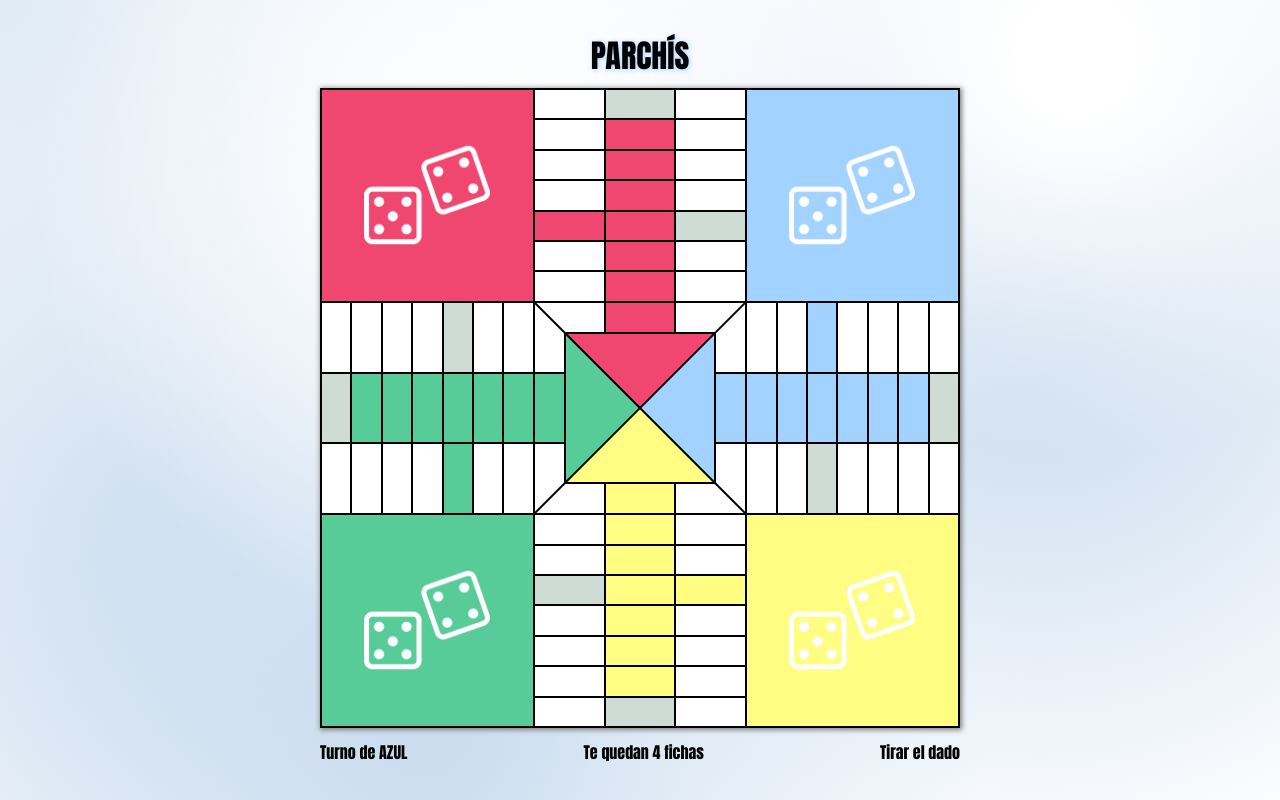
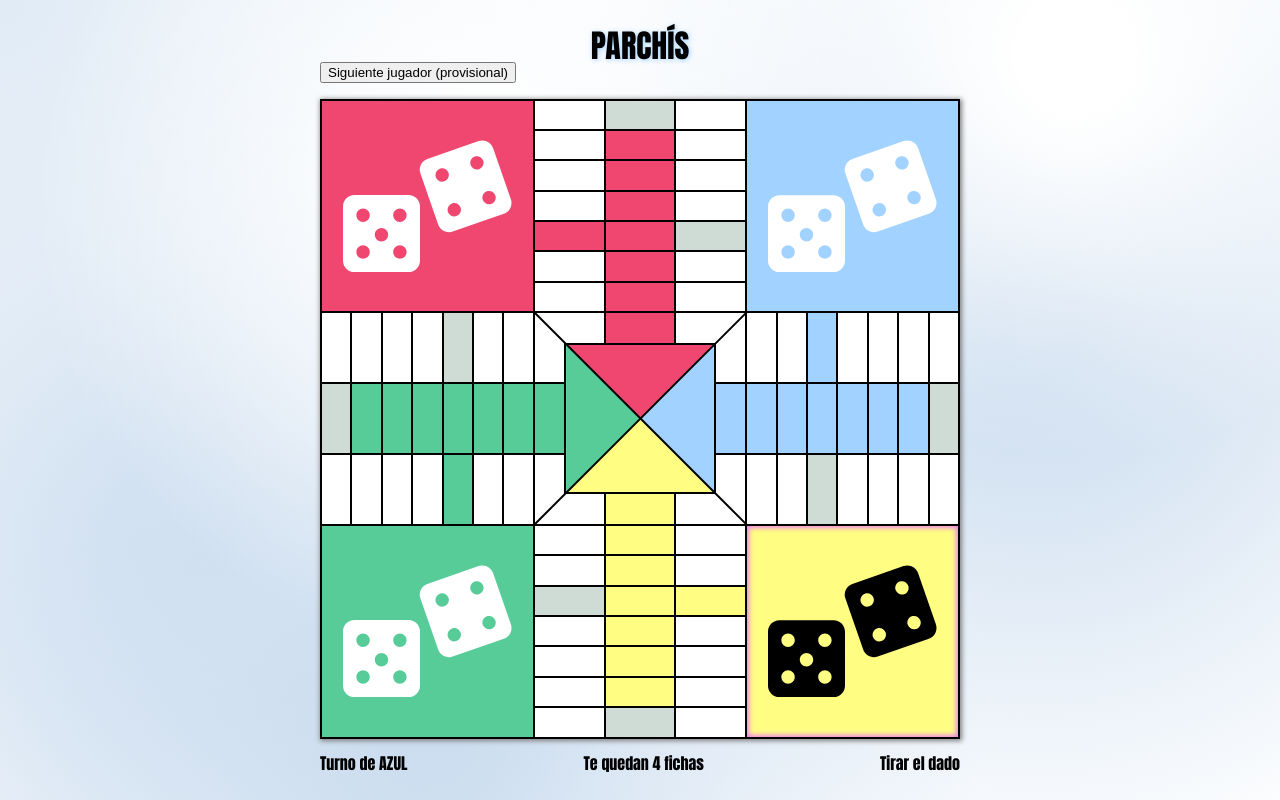
Before and after one commit to andpramor/parchis, a React (Vite) app: page / in a window 1280 px wide. Built offline with nearby package versions, Linux system fonts and the light colour scheme.

Commit message:
Gestión de turnos

```diff
--- a/src/App.css
+++ b/src/App.css
@@ -6,6 +6,7 @@
     --yellow: #fffd82;
     --blue: #a2d2ff;
     --safe: #cfdbd5;
+    --turn: violet;
     background-color: hsla(0, 0%, 100%, 1);
     background-image: radial-gradient(
             circle at 84% 7%,
--- a/src/App.jsx
+++ b/src/App.jsx
@@ -4,14 +4,34 @@ import { Board } from './components/Board/Board.jsx'
 import { Info } from './components/Info/Info.jsx'
 
 function App () {
-  const [turn, setTurn] = useState('')
-  const [positions, setPositions] = useState([{ yellow: [0, 0, 0, 0] }, { blue: [0, 0, 0, 0] }, { red: [0, 0, 0, 0] }, { green: [0, 0, 0, 0] }])
+  const [turn, setTurn] = useState('yellow')
+  // const [positions, setPositions] = useState([{ yellow: [0, 0, 0, 0] }, { blue: [0, 0, 0, 0] }, { red: [0, 0, 0, 0] }, { green: [0, 0, 0, 0] }])
   // En el turno de cada color, primero no sale nada o se pone negro o de algun color x su fondo de casa (el svg de los dos dados). Cuando se le da a tirar el dado, se borra ese svg y se sustituye por uno de los de una sola cara (animación: varios random durante x tiempo, cambiando cada x tiempo y luego se fija uno). Cuando se fija, se mueve la ficha, deja de ser el turno, se pasa a blanco de nuevo el svg de fondo.
+
+  const handleNextTurn = () => {
+    switch (turn) {
+      case 'yellow':
+        setTurn('blue')
+        break
+      case 'blue':
+        setTurn('red')
+        break
+      case 'red':
+        setTurn('green')
+        break
+      case 'green':
+        setTurn('yellow')
+        break
+    }
+  }
 
   return (
     <div className='app'>
-      <h1>PARCHÍS</h1>
-      <Board />
+      <div>
+        <h1>PARCHÍS</h1>
+        <button onClick={handleNextTurn}>Siguiente jugador (provisional)</button>
+      </div>
+      <Board turn={turn} />
       <Info />
     </div>
   )
--- a/src/components/Board/Board.css
+++ b/src/components/Board/Board.css
@@ -20,7 +20,6 @@
 
 .quadrant {
     display: grid;
-    place-content: center;
 }
 
 .tile {
@@ -54,17 +53,6 @@
 
 .safe {
     background-color: var(--safe);
-}
-
-#redQuadrant,
-#blueQuadrant,
-#greenQuadrant,
-#yellowQuadrant {
-    border: 1px solid black;
-    background-image: url(../../assets/diceIcon.png);
-    background-size: 60%;
-    background-position: center center;
-    background-repeat: no-repeat;
 }
 
 /* En vez de lo de arriba, componente svg que pueda cambiar de color, que sea un poco más grande cuando sea el dado "rodando". */
--- a/src/components/Board/Board.jsx
+++ b/src/components/Board/Board.jsx
@@ -1,10 +1,11 @@
+import { ColorHome } from '../ColorHome/ColorHome'
 import './Board.css'
 
-export const Board = ({ turn = 'blue' }) => {
+export const Board = ({ turn }) => {
   return (
     <div className='board-container'>
       <div className='board'>
-        <div className='quadrant redtile' id='redQuadrant' />
+        <ColorHome playerColor='red' turn={turn === 'red'} />
         <div className='quadrant' id='topPathQuadrant'>
           <div className='tile' id='tile35' />
           <div className='tile redtile safe' id='redtile1' />
@@ -28,7 +29,7 @@ export const Board = ({ turn = 'blue' }) => {
           <div className='tile redtile' id='redtile7' />
           <div className='tile' id='tile27' />
         </div>
-        <div className='quadrant bluetile' id='blueQuadrant' />
+        <ColorHome playerColor='blue' turn={turn === 'blue'} />
         <div className='quadrant' id='leftPathQuadrant'>
           <div className='tile' id='tile50' />
           <div className='tile' id='tile49' />
@@ -103,7 +104,7 @@ export const Board = ({ turn = 'blue' }) => {
           <div className='tile' id='tile15' />
           <div className='tile' id='tile16' />
         </div>
-        <div className='quadrant greentile' id='greenQuadrant' />
+        <ColorHome playerColor='green' turn={turn === 'green'} />
         <div className='quadrant' id='botPathQuadrant'>
           <div className='tile' id='tile61' />
           <div className='tile yellowtile' id='yellowtile7' />
@@ -127,7 +128,7 @@ export const Board = ({ turn = 'blue' }) => {
           <div className='tile yellowtile safe' id='yellowtile1' />
           <div className='tile' id='tile1' />
         </div>
-        <div className='quadrant yellowtile' id='yellowQuadrant' />
+        <ColorHome playerColor='yellow' turn={turn === 'yellow'} />
       </div>
     </div>
   )
--- /dev/null
+++ b/src/components/ColorHome/ColorHome.css
@@ -0,0 +1,30 @@
+.colorHome {
+    border: 1px solid black;
+    display: grid;
+    place-items: center;
+}
+
+.colorHome--turn {
+    box-shadow: 0 0 5px 2px inset var(--turn);
+}
+
+.redHome {
+    background-color: var(--red);
+}
+
+.blueHome {
+    background-color: var(--blue);
+}
+
+.greenHome {
+    background-color: var(--green);
+}
+
+.yellowHome {
+    background-color: var(--yellow);
+}
+
+.colorHome svg {
+    width: 80%;
+    height: auto;
+}
--- /dev/null
+++ b/src/components/ColorHome/ColorHome.jsx
@@ -0,0 +1,20 @@
+import { useEffect, useState } from 'react'
+import './ColorHome.css'
+
+export const ColorHome = ({ playerColor, turn }) => {
+  const [svgColor, setSvgColor] = useState('white')
+  useEffect(() => {
+    if (turn) setSvgColor('black')
+    else setSvgColor('white')
+  }, [turn])
+  return (
+    <div className={`colorHome ${playerColor}Home ${turn ? 'colorHome--turn' : ''}`} id={`${playerColor}Quadrant`}>
+      <svg fill={svgColor} xmlns='http://www.w3.org/2000/svg' viewBox='0 0 50.346 50.346'>
+        <g>
+          <path d='M50.155,23.082L44.828,7.783c-0.476-1.365-1.767-2.282-3.211-2.282c-0.381,0-0.757,0.063-1.118,0.189l-15.3,5.327 c-0.857,0.299-1.547,0.914-1.942,1.731c-0.396,0.818-0.448,1.74-0.149,2.598l5.327,15.3c0.476,1.364,1.766,2.282,3.21,2.282 c0.381,0,0.758-0.064,1.119-0.19l15.298-5.327c0.858-0.298,1.549-0.913,1.943-1.73C50.4,24.863,50.454,23.94,50.155,23.082z M30.286,17.718c-1.043,0.363-2.183-0.188-2.546-1.231c-0.363-1.043,0.188-2.183,1.231-2.547c1.043-0.363,2.183,0.188,2.546,1.231 C31.88,16.214,31.329,17.354,30.286,17.718z M33.903,28.106c-1.043,0.363-2.183-0.188-2.546-1.231s0.188-2.183,1.231-2.546 s2.183,0.188,2.546,1.231S34.946,27.743,33.903,28.106z M40.674,14.1c-1.043,0.363-2.183-0.188-2.546-1.231 c-0.363-1.043,0.188-2.183,1.231-2.546c1.043-0.363,2.183,0.188,2.546,1.231S41.717,13.737,40.674,14.1z M44.292,24.489 c-1.043,0.363-2.183-0.188-2.547-1.231c-0.363-1.043,0.188-2.183,1.231-2.546c1.043-0.363,2.183,0.188,2.546,1.231 C45.886,22.985,45.335,24.125,44.292,24.489z' />
+          <path d='M19.6,21.845H3.4c-1.875,0-3.4,1.525-3.4,3.4v16.199c0,1.875,1.525,3.4,3.4,3.4H19.6c1.875,0,3.4-1.525,3.4-3.4V25.246 C23,23.371,21.475,21.845,19.6,21.845z M6,40.845c-1.105,0-2-0.895-2-2c0-1.105,0.895-2,2-2s2,0.895,2,2 C8,39.95,7.105,40.845,6,40.845z M6,29.845c-1.105,0-2-0.895-2-2c0-1.105,0.895-2,2-2s2,0.895,2,2C8,28.95,7.105,29.845,6,29.845z M11.5,35.679c-1.105,0-2-0.895-2-2s0.895-2,2-2s2,0.895,2,2S12.605,35.679,11.5,35.679z M17,40.845c-1.105,0-2-0.895-2-2 c0-1.105,0.895-2,2-2s2,0.895,2,2C19,39.95,18.105,40.845,17,40.845z M17,29.845c-1.105,0-2-0.895-2-2c0-1.105,0.895-2,2-2 s2,0.895,2,2C19,28.95,18.105,29.845,17,29.845z' />
+        </g>
+      </svg>
+    </div>
+  )
+}
```
